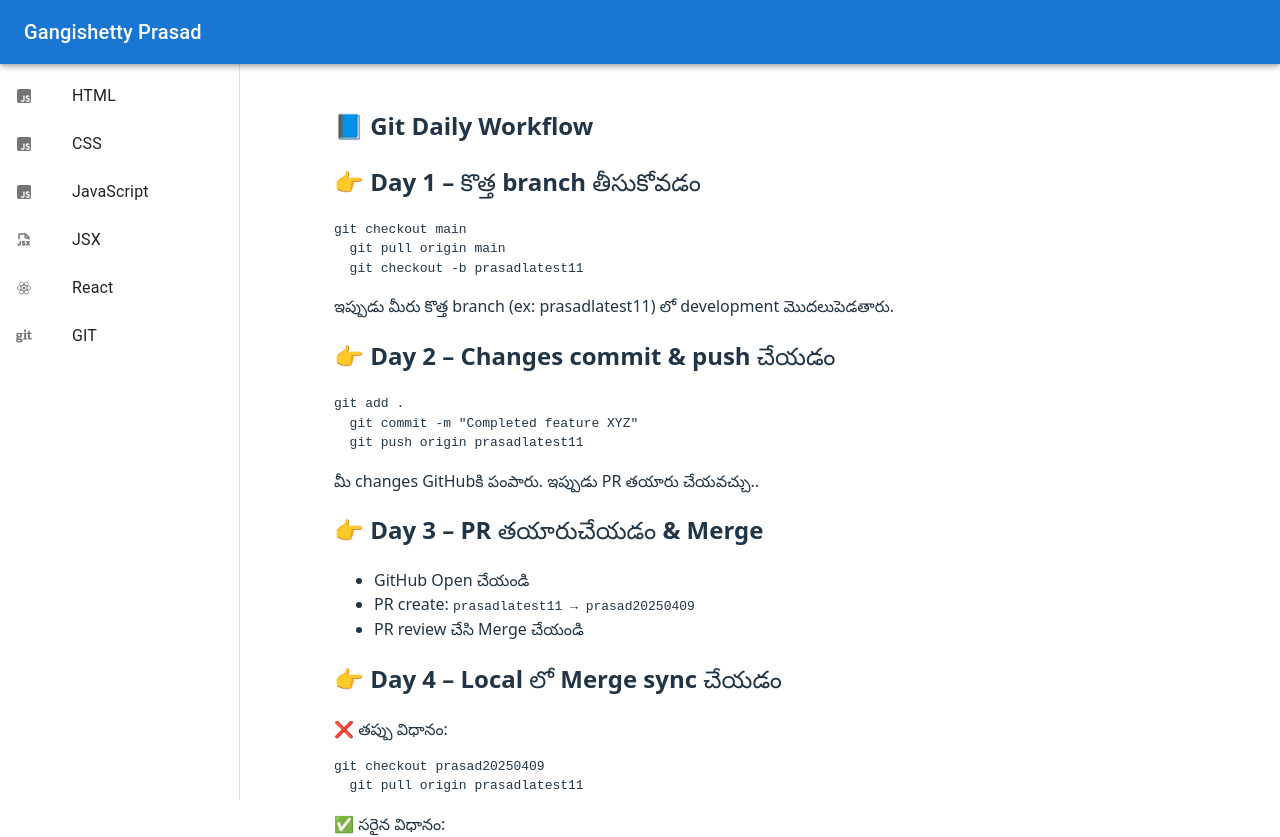
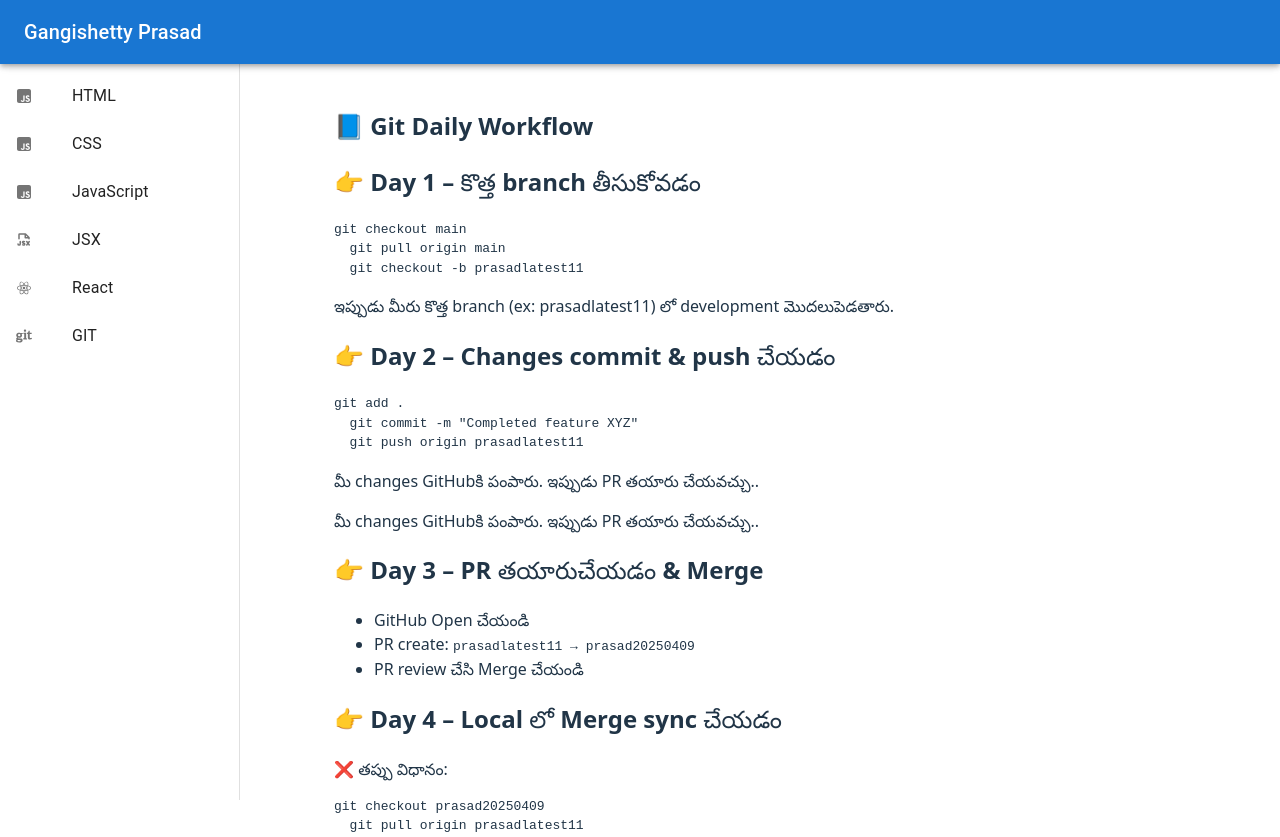
Before and after one commit to GangishettyPrasad/vitereact, a React (Vite) app: page /GitDailyWorkflowGuide in a window 1280 px wide. Shown: the top 837 px of the page. Built offline with nearby package versions, Linux system fonts and the light colour scheme.

Commit message:
chages git

```diff
--- a/src/component/Notes_Documentation/GitDailyWorkflowGuide.jsx
+++ b/src/component/Notes_Documentation/GitDailyWorkflowGuide.jsx
@@ -23,6 +23,8 @@ const GitDailyWorkflowGuide = () => {
   git push origin prasadlatest11`}
           </pre>
           <p className="text-gray-700 mt-2">మీ changes GitHubకి పంపారు. ఇప్పుడు PR తయారు చేయవచ్చు..</p>
+          <p className="text-gray-700 mt-2">మీ changes GitHubకి పంపారు. ఇప్పుడు PR తయారు చేయవచ్చు..</p>
+
         </section>
 
         {/* Day 3 */}
```
